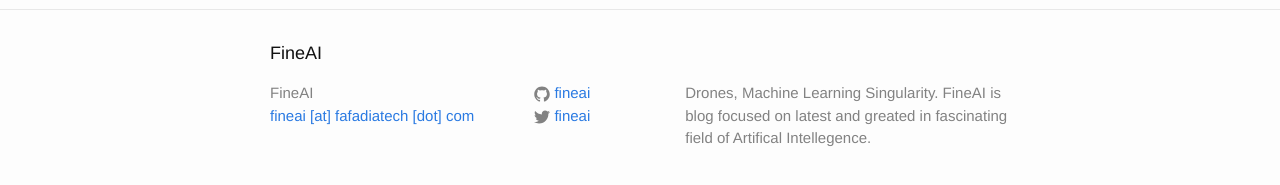
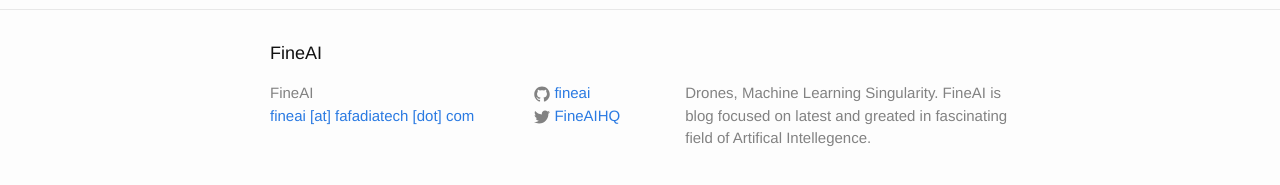
Before and after one commit to fineai/fineai.github.io, a Jekyll site: the page built from index.html, in a window 1280 px wide. Shown: the part 287-472 px from the top of the page. Built offline with Jekyll 4.4.1, drawn with Linux system fonts in a browser that asks for light colours.

Commit message:
updated twitter handle

```diff
--- a/_config.yml
+++ b/_config.yml
@@ -6,7 +6,7 @@
   latest and greated in fascinating field of Artifical Intellegence.
 baseurl: "" # the subpath of your site, e.g. /blog/
 url: "http://fineai.com" # the base hostname & protocol for your site
-twitter_username: fineai
+twitter_username: FineAIHQ
 github_username:  fineai
 
 # Build settings
```
